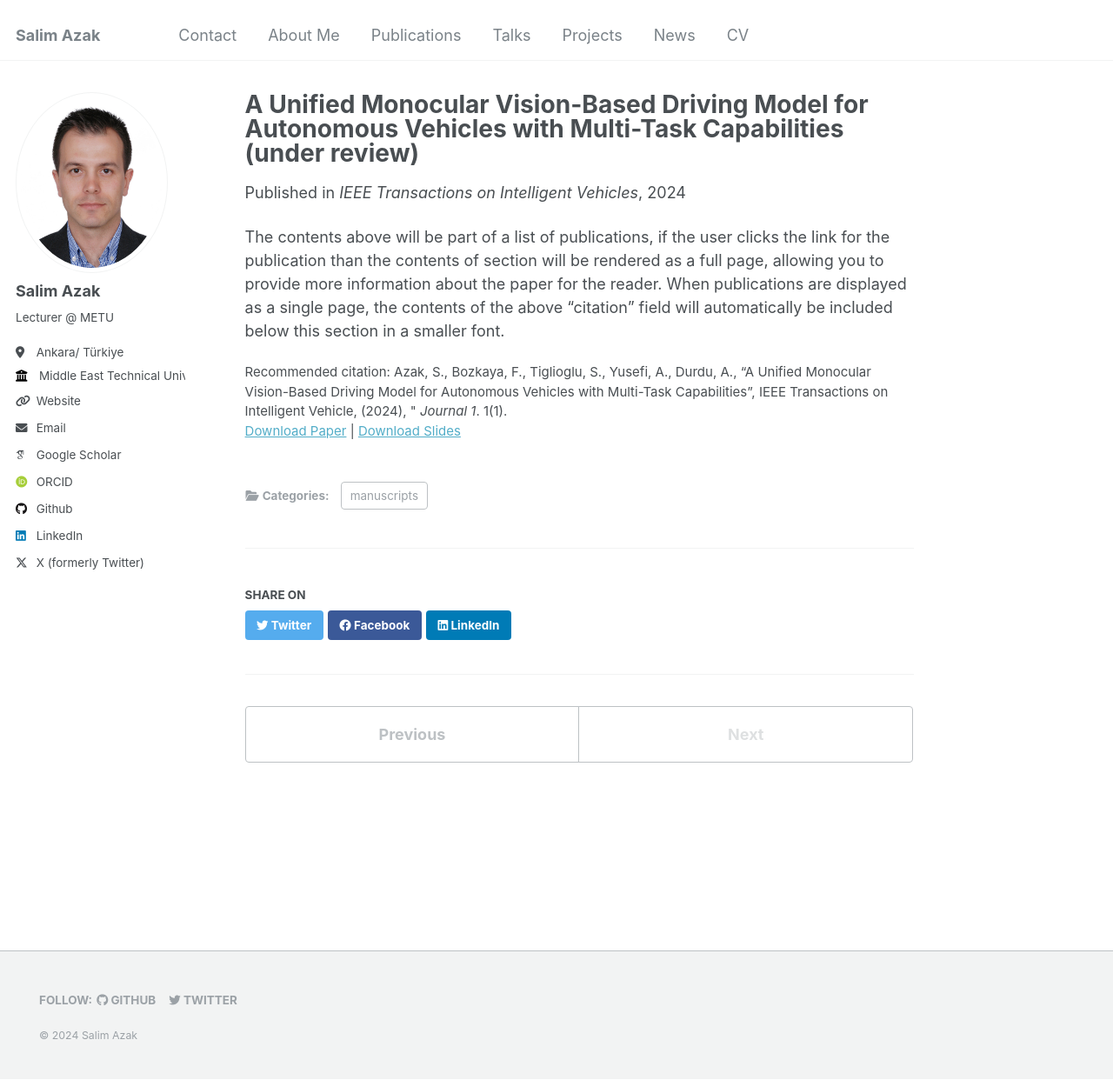
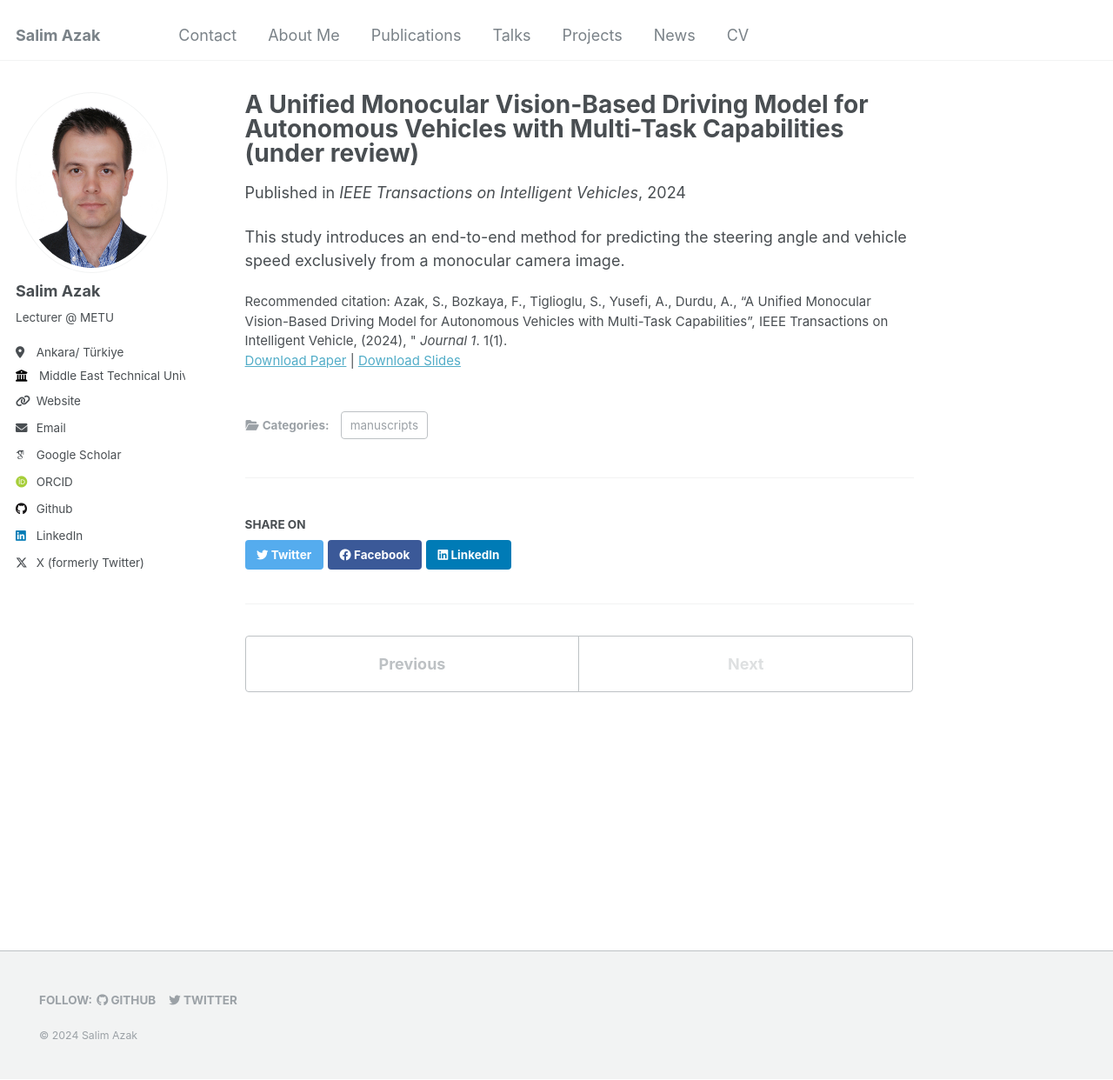
Before and after one commit to salimazak/salimazak.github.io, a Jekyll site: the page built from _publications/2009-10-01-paper-title-number-1.md, in a window 1280 px wide and 1242 px high. Shown: the whole window at 87% size. Built offline with Jekyll 4.4.1, drawn with Linux system fonts in a browser that asks for light colours; some web fonts are replaced.

Commit message:
Update 2009-10-01-paper-title-number-1.md

```diff
--- a/_publications/2009-10-01-paper-title-number-1.md
+++ b/_publications/2009-10-01-paper-title-number-1.md
@@ -10,4 +10,4 @@ paperurl: 'https://ieeexplore.ieee.org/Xplore/home.jsp)'
 citation: 'Azak, S., Bozkaya, F., Tiglioglu, S., Yusefi, A., Durdu, A., “A Unified Monocular Vision-Based Driving Model for Autonomous Vehicles with Multi-Task Capabilities”, IEEE Transactions on Intelligent Vehicle, (2024), &quot; <i>Journal 1</i>. 1(1).'
 ---
 
-The contents above will be part of a list of publications, if the user clicks the link for the publication than the contents of section will be rendered as a full page, allowing you to provide more information about the paper for the reader. When publications are displayed as a single page, the contents of the above "citation" field will automatically be included below this section in a smaller font.
+This study introduces an end-to-end method for predicting the steering angle and vehicle speed exclusively from a monocular camera image.
```
